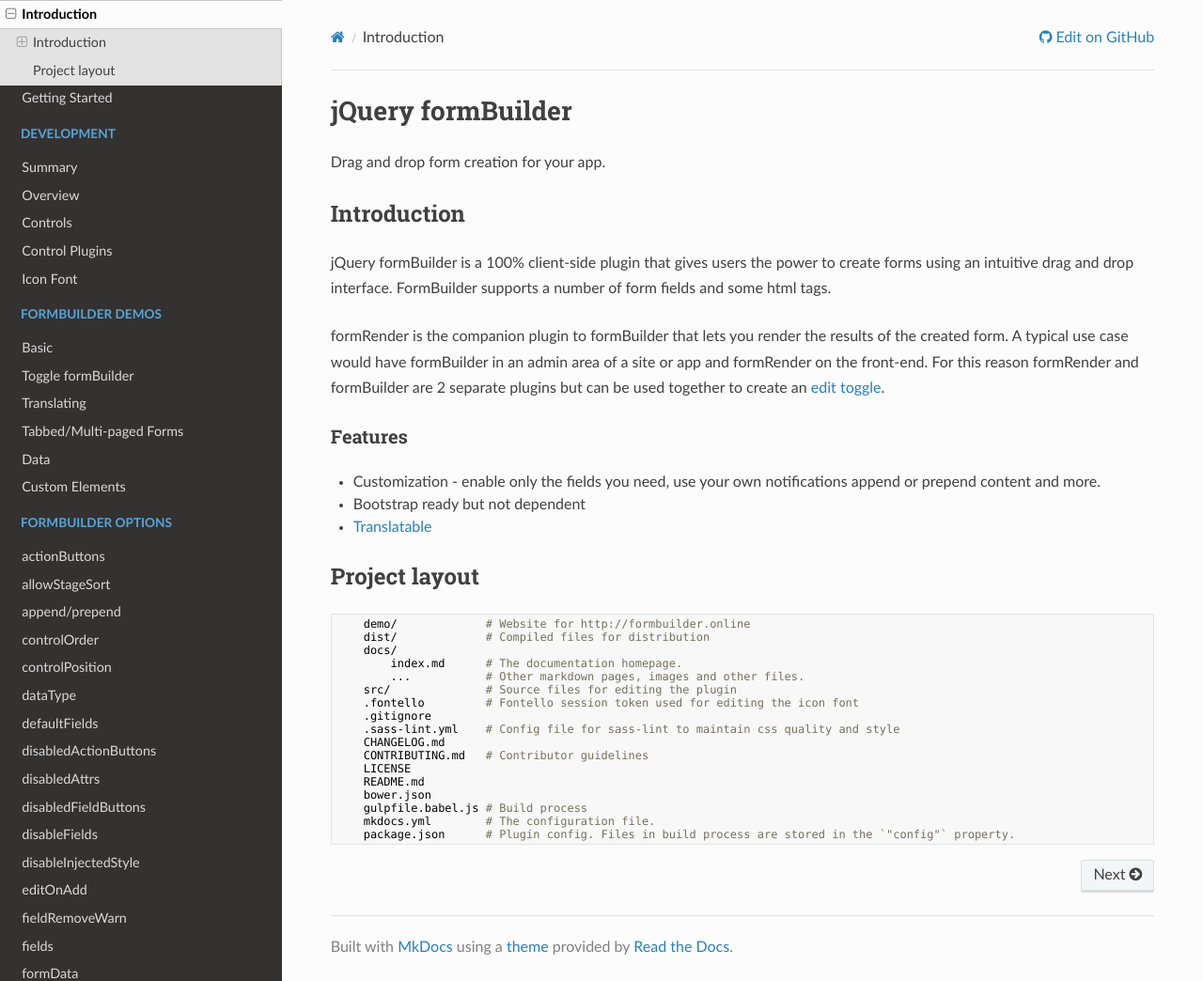
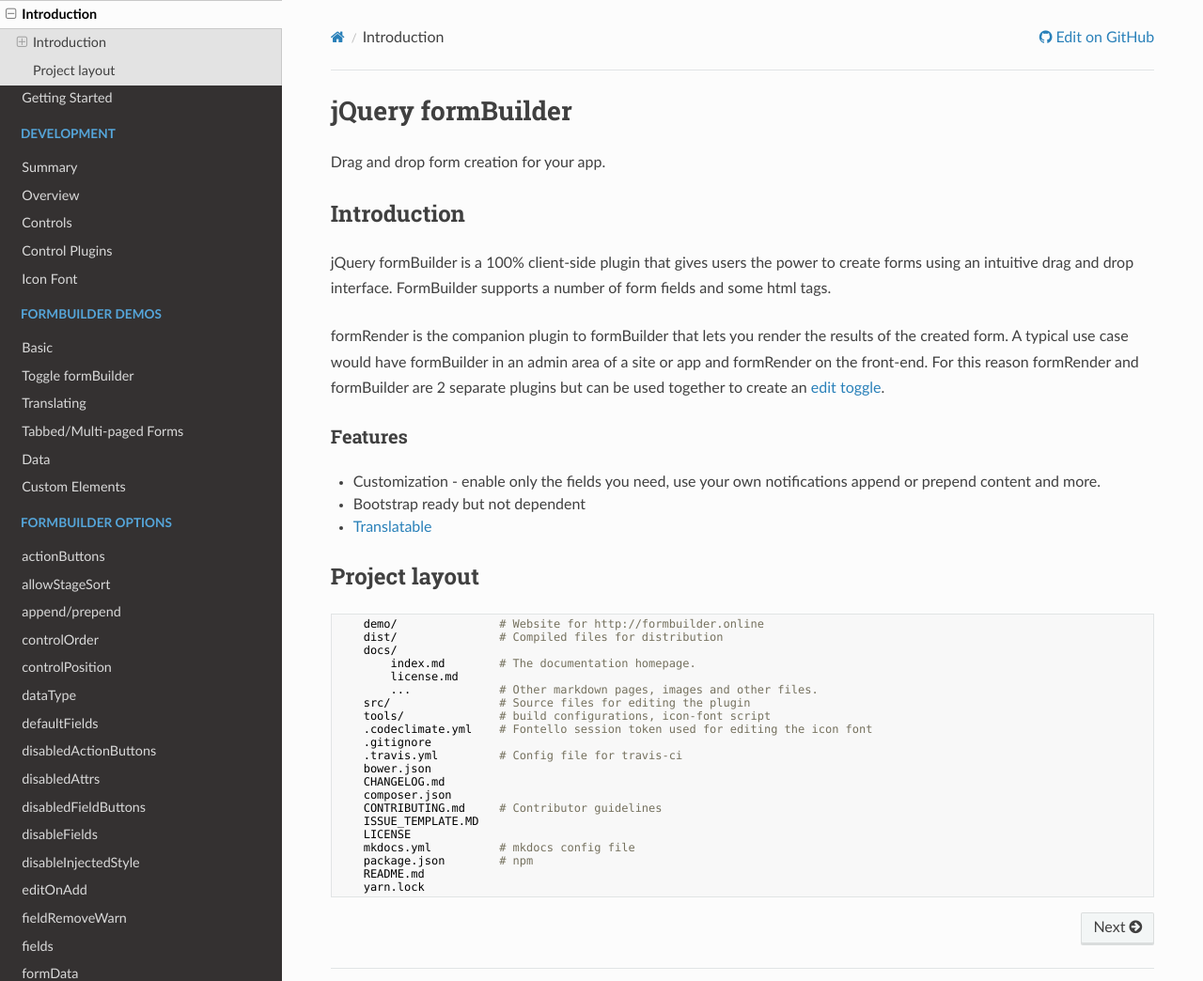
Before and after one commit to kevinchappell/formBuilder, an MkDocs documentation site: the page built from docs/index.md, in a window 1280 px wide and 1260 px high. Shown: the top 1044 px of the window at 94% size. Built offline with MkDocs 1.6.1, drawn with Linux system fonts in a browser that asks for light colours; nearby versions of some CDN libraries; comment, search, counter and statistics services are not loaded; old or Windows-style settings are respelled for this version of MkDocs; grey boxes are pictures that could not be loaded.

````diff
--- a/docs/index.md
+++ b/docs/index.md
@@ -15,21 +15,25 @@ formRender is the companion plugin to formBuilder that lets you render the resul
 
 ## Project layout
 ```bash
-    demo/             # Website for http://formbuilder.online
-    dist/             # Compiled files for distribution
+    demo/               # Website for http://formbuilder.online
+    dist/               # Compiled files for distribution
     docs/
-        index.md      # The documentation homepage.
-        ...           # Other markdown pages, images and other files.
-    src/              # Source files for editing the plugin
-    .fontello         # Fontello session token used for editing the icon font
+        index.md        # The documentation homepage.
+        license.md
+        ...             # Other markdown pages, images and other files.
+    src/                # Source files for editing the plugin
+    tools/              # build configurations, icon-font script
+    .codeclimate.yml    # Fontello session token used for editing the icon font
     .gitignore
-    .sass-lint.yml    # Config file for sass-lint to maintain css quality and style
+    .travis.yml         # Config file for travis-ci
+    bower.json
     CHANGELOG.md
-    CONTRIBUTING.md   # Contributor guidelines
+    composer.json
+    CONTRIBUTING.md     # Contributor guidelines
+    ISSUE_TEMPLATE.MD
     LICENSE
+    mkdocs.yml          # mkdocs config file
+    package.json        # npm
     README.md
-    bower.json
-    gulpfile.babel.js # Build process
-    mkdocs.yml        # The configuration file.
-    package.json      # Plugin config. Files in build process are stored in the `"config"` property.
+    yarn.lock
 ```
--- a/mkdocs.yml
+++ b/mkdocs.yml
@@ -47,18 +47,23 @@ pages:
   - showActionButtons: formBuilder/options/showActionButtons.md
   - sortableControls: formBuilder/options/sortableControls.md
   - stickyControls: formBuilder/options/stickyControls.md
+  - subtypes: formBuilder/options/subtypes.md
   - templates: formBuilder/options/templates.md
   - typeUserAttrs: formBuilder/options/typeUserAttrs.md
   - typeUserDisabledAttrs: formBuilder/options/typeUserDisabledAttrs.md
   - typeUserEvents: formBuilder/options/typeUserEvents.md
 - formBuilder Actions:
+  - addField: formBuilder/actions/addField.md
+  - clearFields: formBuilder/actions/clearFields.md
+  - closeAllFieldEdit: formBuilder/actions/closeAllFieldEdit.md
+  - getData: formBuilder/actions/getData.md
+  - removeField: formBuilder/actions/removeField.md
+  - save: formBuilder/actions/save.md
+  - setData: formBuilder/actions/setData.md
   - setLang: formBuilder/actions/setLang.md
-  - getData: formBuilder/actions/getData.md
   - showData: formBuilder/actions/showData.md
-  - clearFields: formBuilder/actions/clearFields.md
-  - setData: formBuilder/actions/setData.md
-  - addField: formBuilder/actions/addField.md
-  - removeField: formBuilder/actions/removeField.md
+  - toggleAllFieldEdit: formBuilder/actions/toggleAllFieldEdit.md
+  - toggleFieldEdit: formBuilder/actions/toggleFieldEdit.md
 - formBuilder Promise: formBuilder/promise.md
 - formRender Demos:
   - Basic: formRender/demos/basic.md
````
Also changed, not shown: docs/formBuilder/actions/save.md (added, +16 -0 lines), docs/formRender/actions/html.md (+2 -6 lines), 5 other files.
